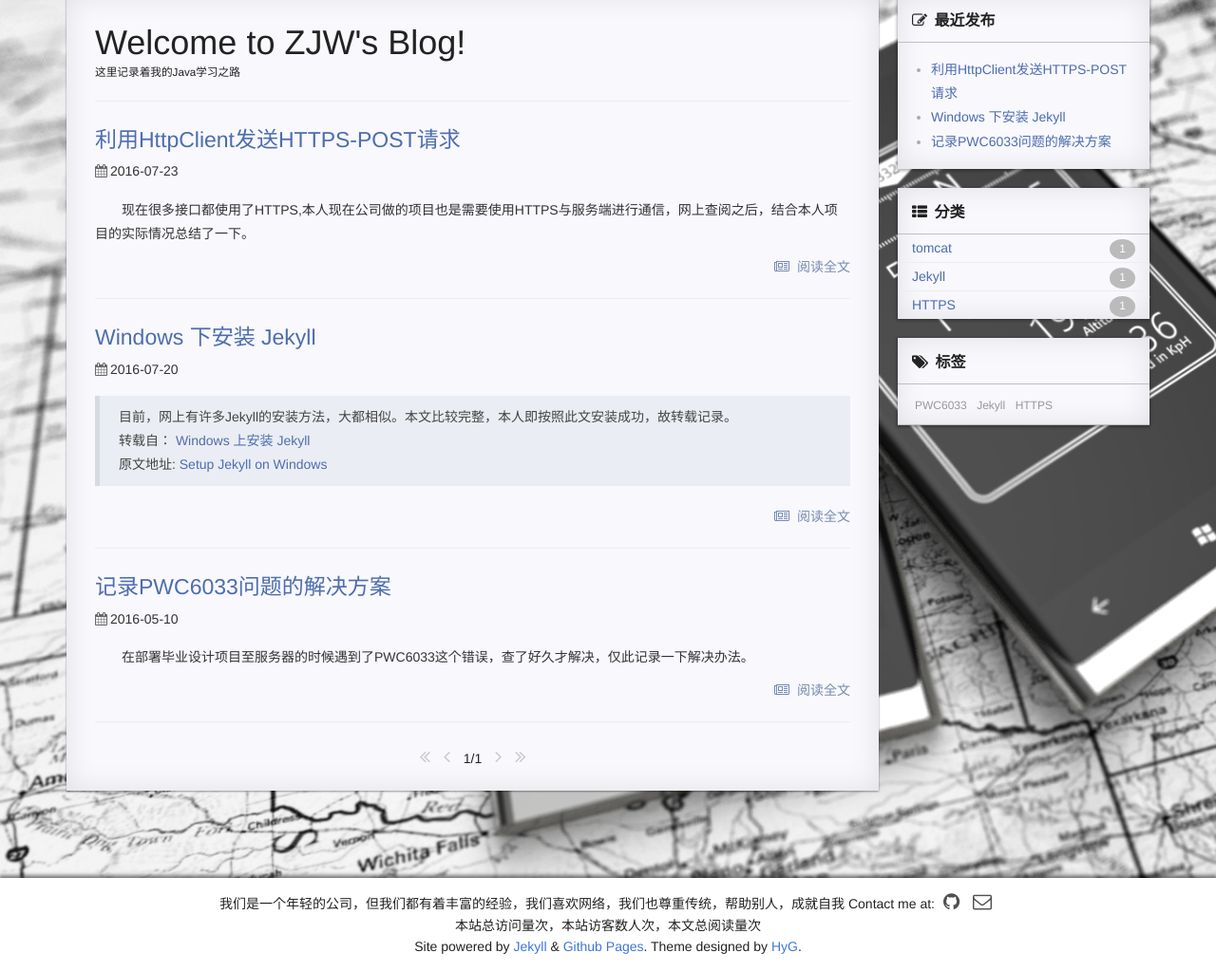
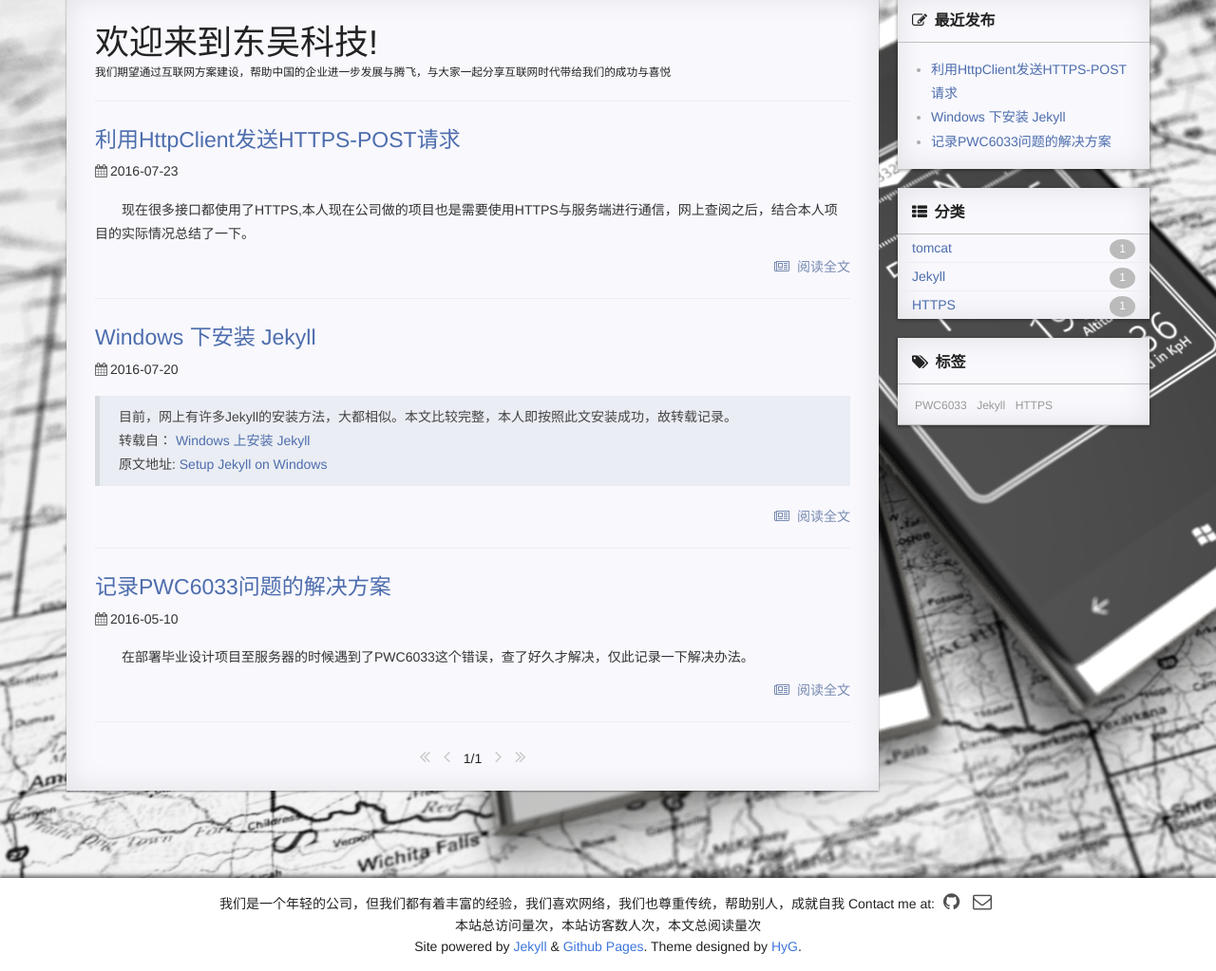
Before and after one commit to Dongwublog/Dongwublog.github.io, a Jekyll site: the page built from index.html, in a window 1280 px wide, cut to the strip 104-1127 px from the top of the page. Shown: the whole strip at 95% size. Built offline with Jekyll 4.4.1, drawn with Linux system fonts in a browser that asks for light colours; the list of posts is cut into pages by our own code; comment, search, counter and statistics services are not loaded.

Commit message:
2016-08-03-Modification h1
Modification h1

```diff
--- a/index.html
+++ b/index.html
@@ -4,8 +4,8 @@ layout: default
 
 <div class="page clearfix" index>
     <div class="left">
-        <h1>Welcome to ZJW's Blog!</h1>
-        <small>这里记录着我的Java学习之路</small>
+        <h1>欢迎来到东吴科技!</h1>
+        <small>我们期望通过互联网方案建设，帮助中国的企业进一步发展与腾飞，与大家一起分享互联网时代带给我们的成功与喜悦</small>
         <hr>
         <ul>
             {% for post in paginator.posts %}
```
